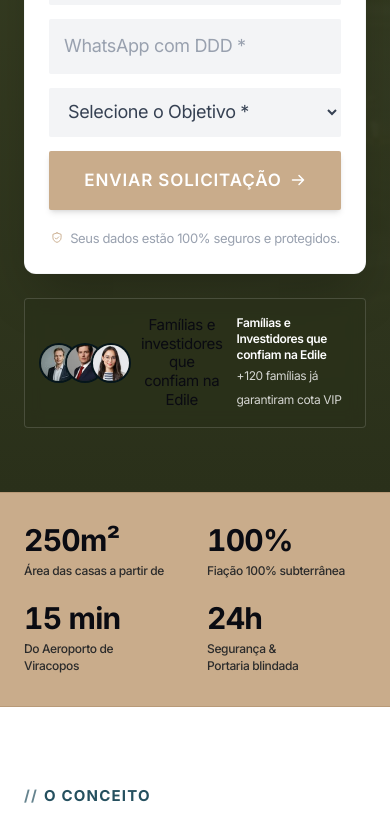
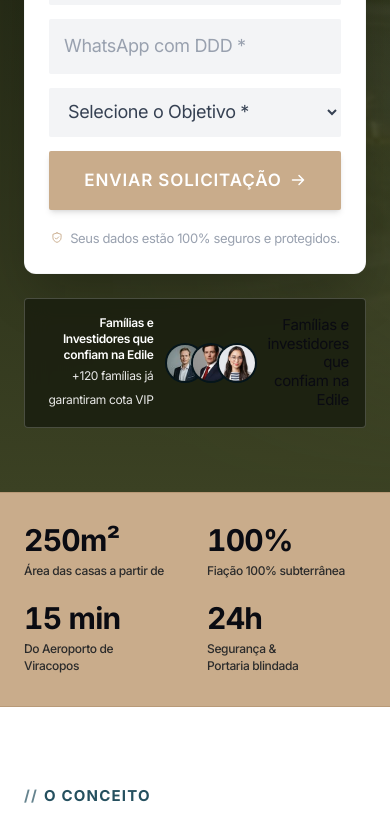
Before and after one commit to edileconstrutora/edile, a Next.js app: page /helvetia-residence in a window 390 px wide. Shown: the part 1048-1867 px from the top of the page. Built offline with nearby package versions, Linux system fonts and the light colour scheme.

Commit message:
feat(helvetia-residence): apply 1b2010 to 3b4123 hero gradient, right-align white mobile social proof, and update to Opcoes de Casas (Signature, Nature, Urban)

```diff
--- a/app/helvetia-residence/page.tsx
+++ b/app/helvetia-residence/page.tsx
@@ -60,31 +60,31 @@
 
 const TIPOLOGIAS = [
   {
-    tag: "MAIS PROCURADO",
-    title: "Lotes Prime",
-    area: "500m² a 650m²",
-    front: "15m a 18m de testada",
+    tag: "MAIS PROCURADA",
+    title: "Signature",
+    area: "280m² a 300m²",
+    front: "Planta Integrada & Autoral",
     description:
-      "Ideais para projetos arquitetônicos autorais com plantas integradas, ampla área de lazer privativa e garagens para 4 carros.",
-    highlights: ["Topografia plana", "Excelente insolação", "Próximo ao clube"],
+      "Arquitetura sofisticada com 4 suítes, conceito aberto, ampla área gourmet privativa e integração harmoniosa com a piscina.",
+    highlights: ["4 Suítes espaçosas", "Área gourmet integrativa", "Piscina privativa"],
   },
   {
     tag: "VISTA EXCLUSIVA",
-    title: "Lotes Horizon",
-    area: "700m² a 850m²",
-    front: "18m a 22m de testada",
+    title: "Nature",
+    area: "250m² a 300m²",
+    front: "Conexão com a Natureza",
     description:
-      "Posicionados estrategicamente em frente às áreas de preservação permanente (APP), garantindo privacidade total e vista limpa.",
-    highlights: ["Frente para área verde", "Privacidade máxima", "Lotes mais amplos"],
+      "Desenvolvida para valorizar a ventilação e iluminação natural, com vista panorâmica para a vegetação e total privacidade.",
+    highlights: ["Amplas aberturas de vidro", "Privacidade total", "Conforto térmico natural"],
   },
   {
     tag: "COLEÇÃO ESPECIAL",
-    title: "Exclusive Estate",
-    area: "900m² a 1.200m²",
-    front: "A partir de 25m de testada",
+    title: "Urban",
+    area: "250m² a 300m²",
+    front: "Design Contemporâneo",
     description:
-      "A máxima expressão de espaço e sofisticação no Helvétia Residence. Perfeito para verdadeiras mansões de alto padrão.",
-    highlights: ["Testada generosa", "Potencial de ampliação", "Cota limitada"],
+      "Linhas modernas e funcionais com excelente aproveitamento de espaço, perfeita para quem busca praticidade com alto padrão.",
+    highlights: ["Design contemporâneo", "Suítes reversíveis", "Acabamento premium"],
   },
 ];
 
@@ -102,8 +102,8 @@
         {/* =========================================================================
             HERO SECTION — Inspired by Danube Dubai Inquiry reference design
            ========================================================================= */}
-        <section className="relative min-h-[92svh] overflow-hidden bg-[#3a4124] pt-10 pb-16 md:pt-14 md:pb-24">
-          {/* Full-width subtle Tree background image (predominantly green, no seam/transition line) */}
+        <section className="relative min-h-[92svh] overflow-hidden bg-gradient-to-b from-[#1b2010] to-[#3b4123] pt-10 pb-16 md:pt-14 md:pb-24">
+          {/* Full-width subtle Tree background image (smooth gradient from #1b2010 to #3b4123) */}
           <div className="absolute inset-0 overflow-hidden pointer-events-none z-0">
             <Image
               src="/images/hr-hero-tree.jpg"
@@ -112,11 +112,11 @@
               priority
               quality={90}
               sizes="100vw"
-              className="object-cover object-right opacity-20 md:opacity-25"
+              className="object-cover object-right opacity-20 md:opacity-25 mix-blend-overlay"
             />
-            {/* Soft green overlays to ensure complete green tone & maximum text legibility on mobile/desktop */}
-            <div className="absolute inset-0 bg-gradient-to-r from-[#3a4124] via-[#3a4124]/85 to-[#3a4124]/40" />
-            <div className="absolute inset-0 bg-gradient-to-t from-[#2a301a] via-[#3a4124]/40 to-[#2a301a]/80" />
+            {/* Soft overlays with 1b2010 -> 3b4123 gradient */}
+            <div className="absolute inset-0 bg-gradient-to-r from-[#1b2010] via-[#1b2010]/80 to-transparent" />
+            <div className="absolute inset-0 bg-gradient-to-t from-[#3b4123] via-transparent to-[#1b2010]/90" />
           </div>
 
           <Container className="relative z-10">
@@ -173,13 +173,13 @@
                   subtitle="Preencha os dados abaixo para receber o book em PDF, plantas e tabela exclusiva de lançamento."
                 />
 
-                {/* Social Proof Stack (Mobile: below form) */}
-                <div className="flex lg:hidden mt-6 items-center justify-center gap-3.5 rounded-sm bg-[#2a301a]/80 border border-paper/15 p-4 text-center backdrop-blur-sm">
+                {/* Social Proof Stack (Mobile: below form, right-aligned with white text) */}
+                <div className="flex lg:hidden mt-6 items-center justify-end gap-3.5 rounded-sm bg-[#1b2010]/90 border border-white/20 p-4 text-right backdrop-blur-md ml-auto max-w-sm">
+                  <div className="text-small text-white text-right">
+                    <strong className="text-white font-semibold block text-xs">Famílias e Investidores que confiam na Edile</strong>
+                    <span className="text-xs text-white/90">+120 famílias já garantiram cota VIP</span>
+                  </div>
                   <AvatarStack ring="petrol" />
-                  <div className="text-small text-paper/90 text-left">
-                    <strong className="text-paper font-semibold block text-xs">Famílias e Investidores que confiam na Edile</strong>
-                    <span className="text-xs text-paper/80">+120 famílias já garantiram cota VIP</span>
-                  </div>
                 </div>
               </Reveal>
             </div>
@@ -248,7 +248,7 @@
                     Uma localização ícone no interior paulista com infraestrutura de nível internacional.
                   </h3>
                   <p className="t-body leading-relaxed text-ink-soft">
-                    Localizado em uma das regiões mais valorizadas de Indaiatuba, o Helvétia Residence harmoniza um projeto paisagístico autoral com alta tecnologia construtiva. Cada lote foi posicionado para otimizar a ventilação natural e a iluminação solar.
+                    Localizado em uma das regiões mais valorizadas de Indaiatuba, o Helvétia Residence harmoniza um projeto paisagístico autoral com alta tecnologia construtiva. Cada casa foi posicionada para otimizar a ventilação natural e a iluminação solar.
                   </p>
                   <p className="t-body leading-relaxed text-ink-soft">
                     A Edile Incorporadora conduz todas as etapas — do rigor na escolha do terreno até a entrega das chaves — com método, transparência e responsabilidade jurídica absoluta.
@@ -302,15 +302,15 @@
         </Section>
 
         {/* =========================================================================
-            LOT OPTIONS / TYPOLOGIES
+            HOUSE OPTIONS / TYPOLOGIES
            ========================================================================= */}
         <Section className="bg-paper">
           <Container>
             <Reveal>
               <SectionIntro
-                eyebrow="OPÇÕES DE LOTES"
-                title="Metragens projetadas para acomodar a sua arquitetura dos sonhos."
-                description="Selecione a tipologia que melhor se adapta às necessidades da sua família."
+                eyebrow="OPÇÕES DE CASAS"
+                title="Três plantas projetadas para acomodar sua família."
+                description="Selecione o modelo de casa que melhor se adapta às necessidades da sua família."
               />
             </Reveal>
 
@@ -345,7 +345,7 @@
                         href="#cadastro"
                         className="flex w-full items-center justify-center gap-2 rounded-xs border border-petrol-900 bg-transparent px-4 py-3 text-lead font-medium text-petrol-900 transition-colors hover:bg-petrol-900 hover:text-paper"
                       >
-                        <span>Consultar Lotes Disponíveis</span>
+                        <span>Consultar Casas Disponíveis</span>
                         <ArrowUpRight className="size-4" />
                       </a>
                     </div>
```
